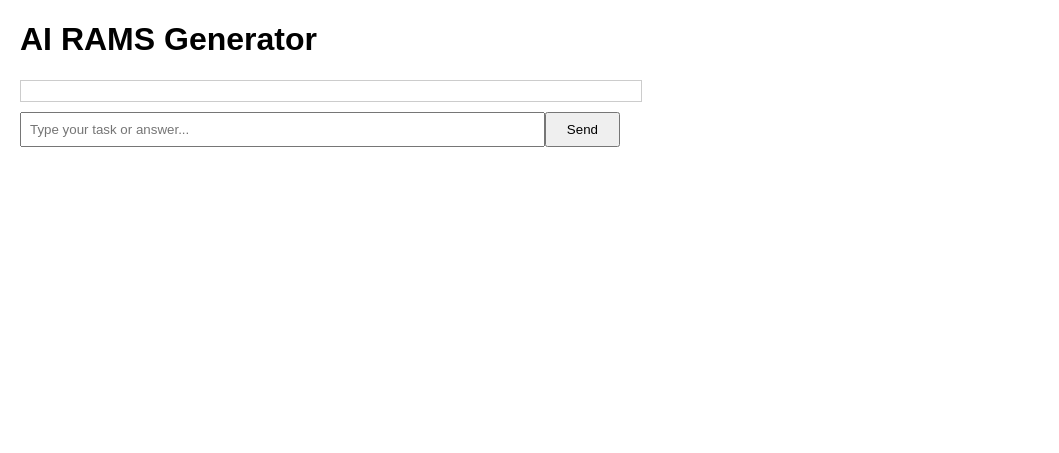
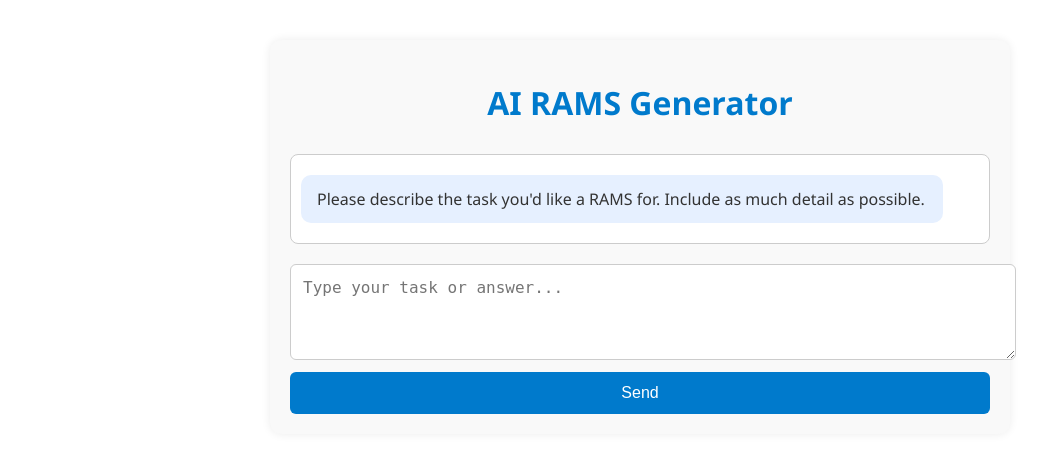
Before and after one commit to CustomGPTer/RAMS_Generator, a FastAPI app: page / in a window 1280 px wide. Shown: the top 453 px of the page, without its empty margins (0-1059 px from the left). Run offline with FastAPI, Linux system fonts and the light colour scheme; parts of the project's set-up code (start-up, migrations or seed data) failed here and were passed over.

Commit message:
Update rams_chat.html

```diff
--- a/rams-gpt-backend/templates/rams_chat.html
+++ b/rams-gpt-backend/templates/rams_chat.html
@@ -1,62 +1,93 @@
 <!DOCTYPE html>
-<html lang="en">
+<html>
 <head>
-  <meta charset="UTF-8" />
-  <meta name="viewport" content="width=device-width, initial-scale=1.0" />
+  <meta charset="UTF-8">
   <title>AI RAMS Generator</title>
-  <style>
-    body { font-family: Arial, sans-serif; margin: 20px; }
-    #chat-container {
-      display: flex;
-      flex-direction: column;
-      max-width: 600px;
-      max-height: 400px;
-      margin-bottom: 10px;
-      padding: 10px;
-      border: 1px solid #ccc;
-      overflow-y: auto;
-    }
-    .message {
-      padding: 10px;
-      margin: 5px 0;
-      border-radius: 5px;
-      white-space: pre-wrap;
-      max-width: 80%;
-    }
-    .assistant.message {
-      background-color: #cfe2ff;
-      align-self: flex-start;
-    }
-    .user.message {
-      background-color: #e9ecef;
-      align-self: flex-end;
-    }
-    #chat-form { display: flex; max-width: 600px; }
-    #message-input { flex: 1; padding: 8px; }
-    #chat-form button { padding: 8px 20px; }
-    .download-link {
-      display: block;
-      margin: 10px 0;
-      font-weight: bold;
-    }
-  </style>
+  <link rel="stylesheet" href="/static/style.css">
 </head>
 <body>
-  <h1>AI RAMS Generator</h1>
+  <div class="container">
+    <h1>AI RAMS Generator</h1>
 
-  <div id="chat-container">
-    {% for msg in messages %}
-    <div class="{{ 'assistant' if msg.role == 'assistant' else 'user' }} message">
-      {{ msg.content }}
+    <div id="chat">
+      <div class="message ai">Please describe the task you'd like a RAMS for. Include as much detail as possible.</div>
     </div>
-    {% endfor %}
+
+    <form id="input-form">
+      <textarea id="user-input" placeholder="Type your task or answer..." rows="2"></textarea>
+      <button type="submit">Send</button>
+    </form>
   </div>
 
-  <form id="chat-form">
-    <input type="text" id="message-input" placeholder="Type your task or answer..." autocomplete="off" required />
-    <button type="submit">Send</button>
-  </form>
+  <script>
+    let sessionId = null;
+    let currentQuestionIndex = 0;
+    let questions = [];
 
-  <script src="/static/script.js"></script>
+    const form = document.getElementById('input-form');
+    const input = document.getElementById('user-input');
+    const chat = document.getElementById('chat');
+
+    function addMessage(text, sender) {
+      const msg = document.createElement('div');
+      msg.className = 'message ' + sender;
+      msg.textContent = text;
+      chat.appendChild(msg);
+      chat.scrollTop = chat.scrollHeight;
+    }
+
+    form.addEventListener('submit', async (e) => {
+      e.preventDefault();
+      const value = input.value.trim();
+      if (!value) return;
+      addMessage(value, 'user');
+      input.value = '';
+
+      // If no session, this is the task
+      if (!sessionId) {
+        addMessage("🔄 Generating tailored questions...", "ai");
+        const res = await fetch('/rams_chat/start', {
+          method: 'POST',
+          headers: { 'Content-Type': 'application/x-www-form-urlencoded' },
+          body: new URLSearchParams({ task: value })
+        });
+        const data = await res.json();
+        sessionId = data.session_id;
+        questions = data.questions;
+        currentQuestionIndex = 0;
+        addMessage(`1. ${questions[0]}`, 'ai');
+        return;
+      }
+
+      // Send answer
+      const res = await fetch('/rams_chat/answer', {
+        method: 'POST',
+        headers: { 'Content-Type': 'application/json' },
+        body: JSON.stringify({ session_id: sessionId, answer: value })
+      });
+      const data = await res.json();
+
+      if (data.complete) {
+        addMessage("⚙️ Generating your RAMS document...", 'ai');
+        const finalRes = await fetch('/rams_chat/generate', {
+          method: 'POST',
+          headers: { 'Content-Type': 'application/json' },
+          body: JSON.stringify({ session_id: sessionId })
+        });
+        const blob = await finalRes.blob();
+        const url = window.URL.createObjectURL(blob);
+        const a = document.createElement('a');
+        a.href = url;
+        a.download = "RAMS_Document.docx";
+        a.click();
+        window.URL.revokeObjectURL(url);
+        addMessage("✅ RAMS document ready and downloaded.", 'ai');
+        form.style.display = 'none';
+      } else {
+        currentQuestionIndex++;
+        addMessage(`${currentQuestionIndex + 1}. ${data.next_question}`, 'ai');
+      }
+    });
+  </script>
 </body>
 </html>
```
